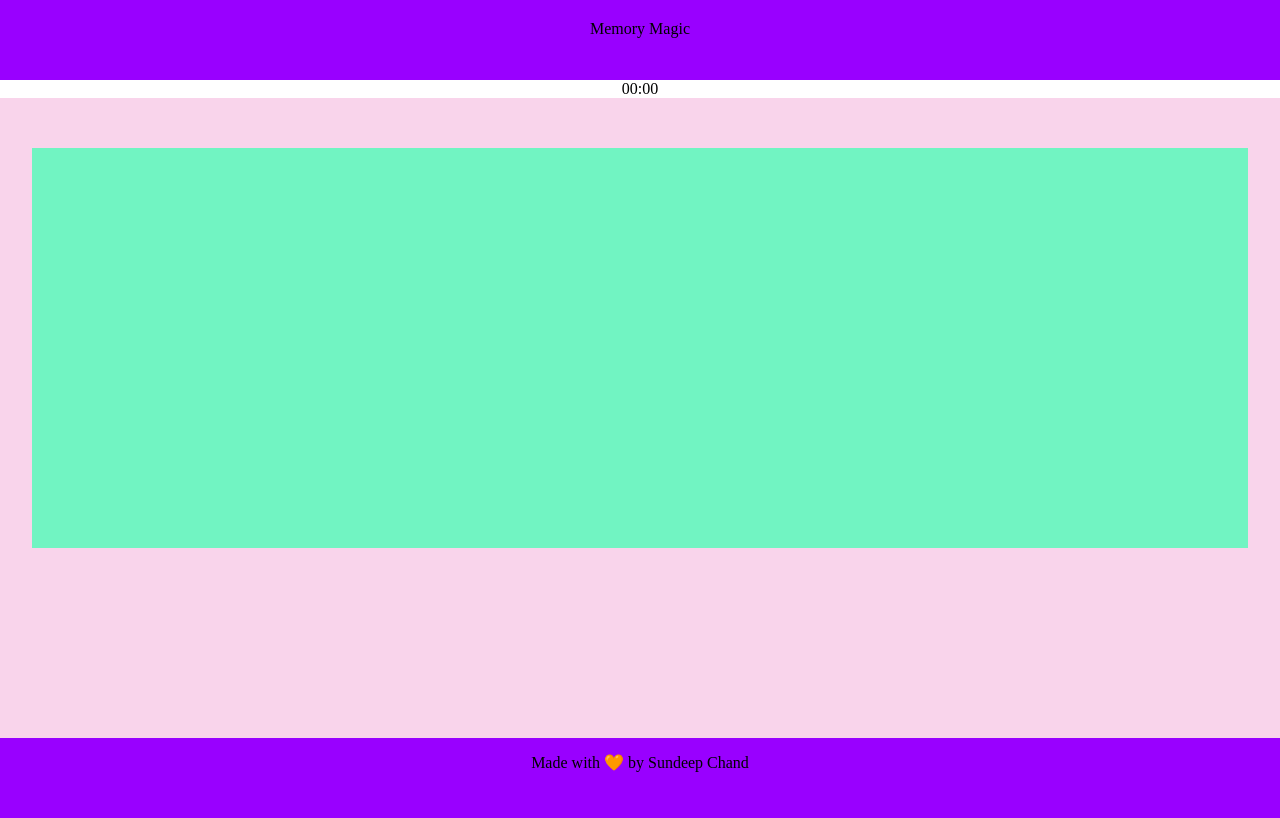
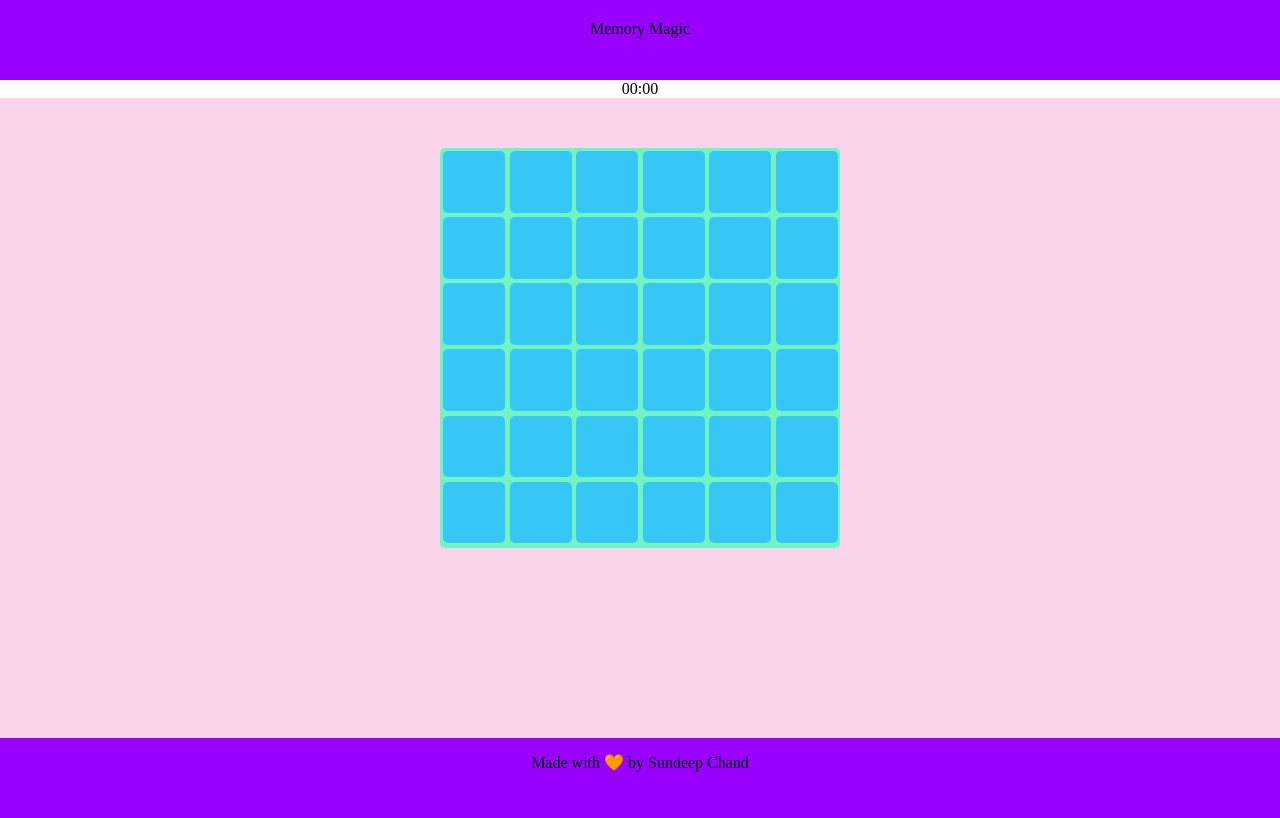
Before and after one commit to SundeepChand/Memory-Match, a plain HTML site: page index.html in a window 1280 px wide. Drawn offline with Linux system fonts and the light colour scheme.

Commit message:
Initial commit

```diff
--- a/index.html
+++ b/index.html
@@ -39,10 +39,23 @@
                 <div class="card card23"></div>
                 <div class="card card24"></div>
                 <div class="card card25"></div>
+                <div class="card card26"></div>
+                <div class="card card27"></div>
+                <div class="card card28"></div>
+                <div class="card card29"></div>
+                <div class="card card30"></div>
+                <div class="card card31"></div>
+                <div class="card card32"></div>
+                <div class="card card33"></div>
+                <div class="card card34"></div>
+                <div class="card card35"></div>
+                <div class="card card36"></div>
             </div>
         </div>
 
         <footer>Made with 🧡 by Sundeep Chand</footer>
+
+        <script src="main.js"></script>
     </div>
 </body>
 </html>
--- a/style.css
+++ b/style.css
@@ -22,9 +22,30 @@ header {
 
 .game-board {
     width: 95vw;
+    max-width: 400px;
     height: 400px;
     background-color: #71F4C2;
-    margin-left: 2.5vw;
+    margin: 0px auto;
+    padding-top: 3px;
+    padding-left: 1px;
+    border-radius: 5px;
+    display: flex;
+    flex-wrap: wrap;
+    justify-content: space-around;
+}
+
+.game-board > .card {
+    width: 15.1vw;
+    max-width: 61.6px;
+    height: 61.6px;
+    background-color: #37C7F7;
+    border-radius: 5px;
+    transition: 0.5s ease-in-out;
+}
+
+.game-board > .card:hover {
+    transform: scale(1.01);
+    box-shadow: 2px 2px 20px 3px gray;
 }
 
 footer {
```
Also changed, not shown: main.js (added), 1 other file.
